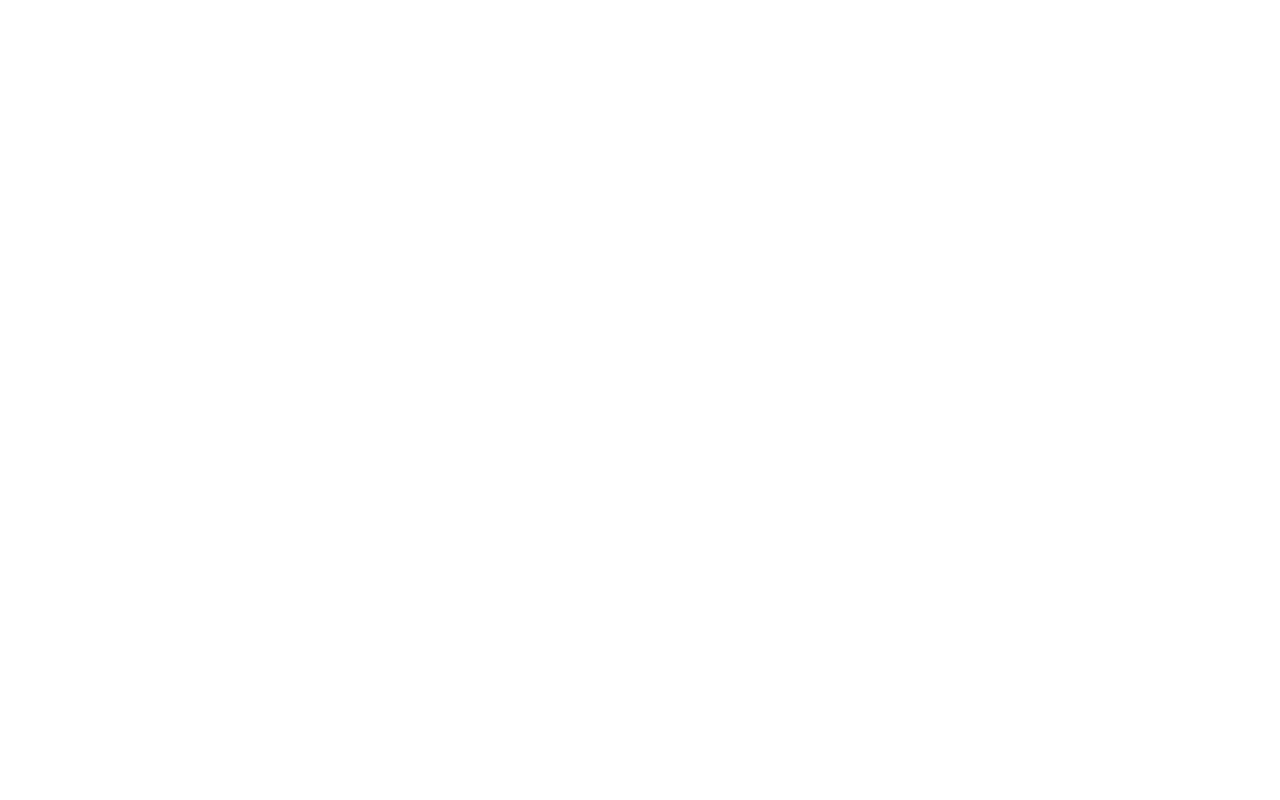
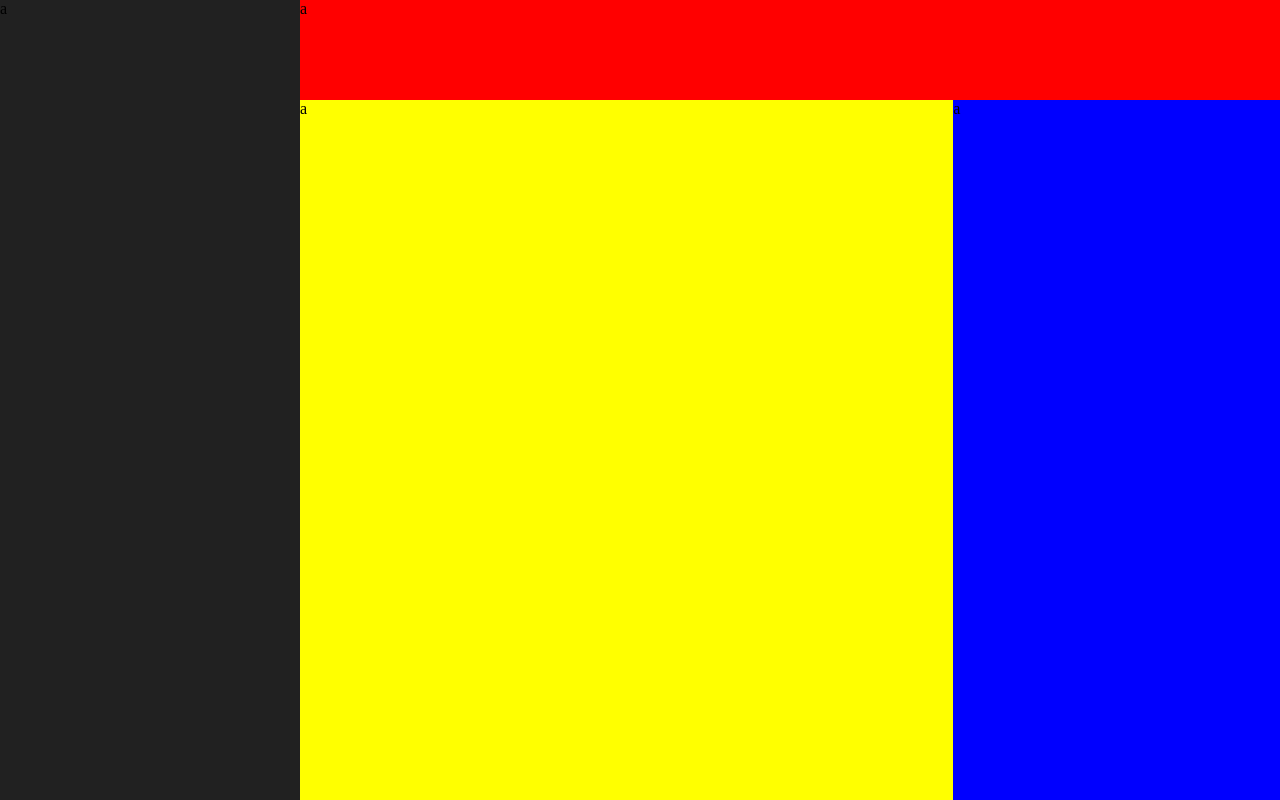
Before and after one commit to martinnvillar/odin-admin-dashboard, a plain HTML site: page index.html in a window 1280 px wide. Drawn offline with Linux system fonts and the light colour scheme.

Commit message:
add grid layout

```diff
--- a/index.html
+++ b/index.html
@@ -3,9 +3,23 @@
 <head>
     <meta charset="UTF-8">
     <meta name="viewport" content="width=device-width, initial-scale=1.0">
-    <title>Document</title>
+    <link rel="stylesheet" href="styles.css">
+    <title>Admin Dashboard</title>
 </head>
 <body>
-
+    <div class="grid-container">
+        <div class="right-side">
+            a
+        </div>
+        <div class="top-bar">
+            a
+        </div>
+        <div class="content-section">
+            a
+        </div>
+        <div class="left-side">
+            a
+        </div>
+    </div>
 </body>
 </html>
--- /dev/null
+++ b/styles.css
@@ -0,0 +1,45 @@
+*,
+*::before,
+*::after {
+   box-sizing: border-box;
+}
+
+body {
+    margin: 0;
+}
+
+.grid-container {
+    width: 100vw;
+    height: 100vh;
+    display: inline-grid;
+    grid-template-columns: 300px 1fr 1fr 1fr;
+    grid-template-rows: 100px 1fr 1fr 1fr;
+}
+
+.right-side {
+    background-color: #212121;
+    height: 100vh;
+}
+
+.top-bar {
+    background-color: red;
+    grid-column: 2 / 5;
+}
+
+.content-section {
+    height: 100%;
+    background-color: blue;
+    grid-column-start: 4;
+    grid-column-end: 5;
+    grid-row-start: 2;
+    grid-row-end: 5;
+
+}
+
+.left-side {
+    background-color: yellow;
+    grid-column-start: 2;
+    grid-column-end: 4;
+    grid-row-start: 2;
+    grid-row-end: 5;
+}
```
